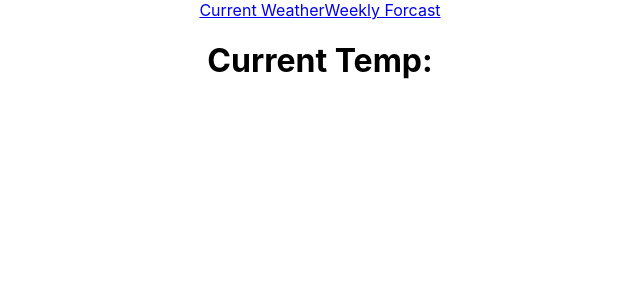
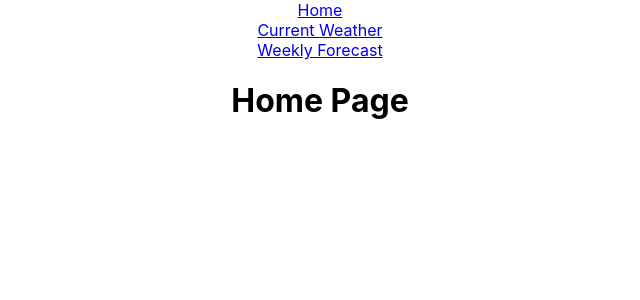
Before and after one commit to mlmccor/ez_weather, a React (Create React App) app in the folder ez_weather/: page / in a window 1280 px wide. Shown: the top 300 px of the page, without its empty margins (320-960 px from the left). Built offline with nearby package versions, Linux system fonts and the light colour scheme; no server answers.

Commit message:
added WeeklyForecast and ForecastDay components

```diff
--- a/ez_weather/src/App.js
+++ b/ez_weather/src/App.js
@@ -4,8 +4,9 @@ import './App.css';
 import { connect } from 'react-redux'
 import { BrowserRouter as Router, Route, Link } from "react-router-dom";
 
+import Home from './routes/Home'
 import CurrentWeather from './routes/CurrentWeather'
-import WeeklyForcast from './routes/WeeklyForcast'
+import WeeklyForecast from './routes/WeeklyForecast'
 
 import {getWeather} from './actions/weatherActions'
 
@@ -19,12 +20,14 @@ class App extends Component {
     return (
       <Router>
         <div className="App">
-          <Link to='/'>Current Weather</Link>
-          <Link to='/weekly'>Weekly Forcast</Link>
+          <Link to='/'>Home</Link><br/>
+          <Link to='/current'>Current Weather</Link><br/>
+          <Link to='/weekly'>Weekly Forecast</Link>
 
 
-          <Route exact path='/' render= {props => <CurrentWeather/>}/>
-          <Route path='/weekly' render= {props => <WeeklyForcast/>}/>
+          <Route exact path='/' render= {props => <Home/>}/>
+          <Route path='/weekly' render= {props => <WeeklyForecast {...this.props.weather.daily}/>}/>
+          <Route path='/current' render= {props =><CurrentWeather current={this.props.weather.currently}/>}/>
 
         </div>
       </Router>
--- /dev/null
+++ b/ez_weather/src/components/ForecastDay.js
@@ -0,0 +1,15 @@
+import React from 'react';
+
+const ForecastDay = (day) => {
+  let time = new Date(day.time * 1000)
+  return (
+    <div class='container'>
+      <p>{time.toDateString()}</p>
+      <p>{day.summary}</p>
+      <p>High: {day.temperatureHigh}</p>
+      <p>Low: {day.temperatureLow}</p>
+    </div>
+  )
+}
+
+export default ForecastDay
--- a/ez_weather/src/reducers/index.js
+++ b/ez_weather/src/reducers/index.js
@@ -1,4 +1,3 @@
-
 import {combineReducers} from 'redux';
 import weather from './weather'
 
--- a/ez_weather/src/reducers/weather.js
+++ b/ez_weather/src/reducers/weather.js
@@ -1,9 +1,9 @@
-export default (state = {current:{}, total:{}}, action) => {
+export default (state = {}, action) => {
   switch(action.type) {
     case 'LOADING_WEATHER':
       return state
     case 'ADD_WEATHER':
-      return {...state, current: action.payload.currently, total: action.payload}
+      return {...state, ...action.payload}
     default:
       return state
   }
--- /dev/null
+++ b/ez_weather/src/routes/Home.js
@@ -0,0 +1,12 @@
+import React, { Component } from 'react';
+
+
+const Home = () => {
+  return (
+    <div>
+      <h1>Home Page</h1>
+    </div>
+  )
+}
+
+export default Home
--- a/ez_weather/src/routes/WeeklyForcast.js
+++ /dev/null
@@ -1,8 +0,0 @@
-import React from 'react';
-
-const WeeklyForcast = () => {
-  return(
-    <h1>This Works</h1>
-  )
-}
-export default WeeklyForcast
--- /dev/null
+++ b/ez_weather/src/routes/WeeklyForecast.js
@@ -0,0 +1,19 @@
+import React from 'react';
+
+import ForecastDay from '../components/ForecastDay'
+
+const WeeklyForecast = (weekly) => {
+  let generateDays = function() {
+    return weekly.data.map((day) => <ForecastDay {...day}/>)
+  }
+  return(
+    <div>
+      <h1>Weekly Forecast</h1>
+      <h4>{weekly.summary}</h4>
+      <ul>
+        {generateDays()}
+      </ul>
+    </div>
+  )
+}
+export default WeeklyForecast
```
